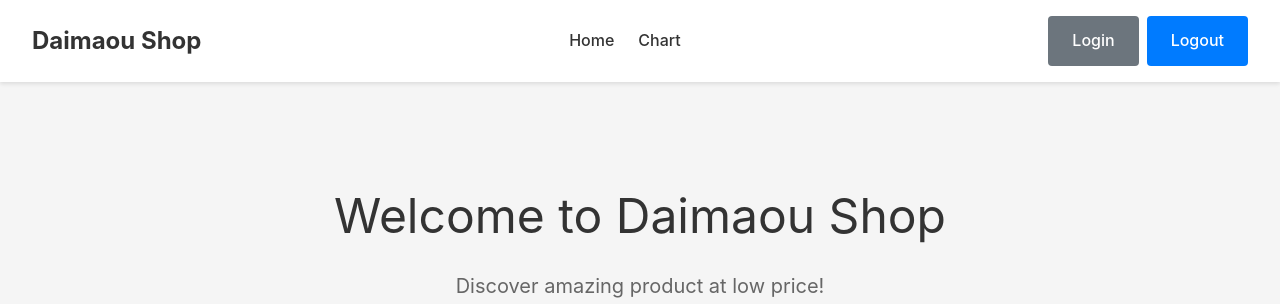
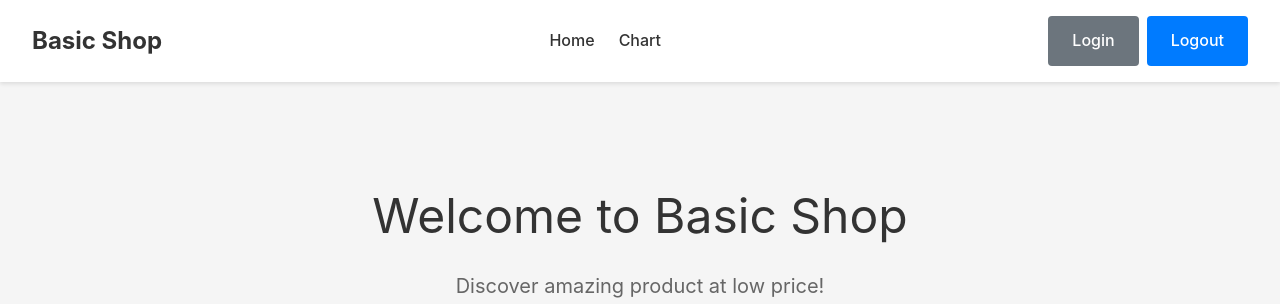
Before and after one commit to embuh75/react-ecommerce-app, a React (Vite) app: page / in a window 1280 px wide. Shown: the top 304 px of the page. Built offline with nearby package versions, Linux system fonts and the light colour scheme; the HTML template or start-up script is replaced by a standard one.

Commit message:
ganti judul web

```diff
--- a/index.html
+++ b/index.html
@@ -4,7 +4,7 @@
     <meta charset="UTF-8" />
     <link rel="icon" type="image/svg+xml" href="/favicon.svg" />
     <meta name="viewport" content="width=device-width, initial-scale=1.0" />
-    <title>Daimaou Shop</title>
+    <title>Basic Shop</title>
   </head>
   <body>
     <div id="root"></div>
--- a/src/components/NavBar.jsx
+++ b/src/components/NavBar.jsx
@@ -5,7 +5,7 @@ export default function NavBar() {
     <nav className="navbar">
       <div className="navbar-container">
         <Link to={"/"} className="navbar-brand">
-          Daimaou Shop
+          Basic Shop
         </Link>
         <div className="navbar-links">
           <Link to={"/"} className="navbar-link">
--- a/src/pages/Home.jsx
+++ b/src/pages/Home.jsx
@@ -5,7 +5,7 @@ export default function Home() {
   return (
     <div className="page">
       <div className="home-hero">
-        <h1 className="home-title">Welcome to Daimaou Shop</h1>
+        <h1 className="home-title">Welcome to Basic Shop</h1>
         <p className="home-subtitle">Discover amazing product at low price!</p>
       </div>
       <div className="container">
```
